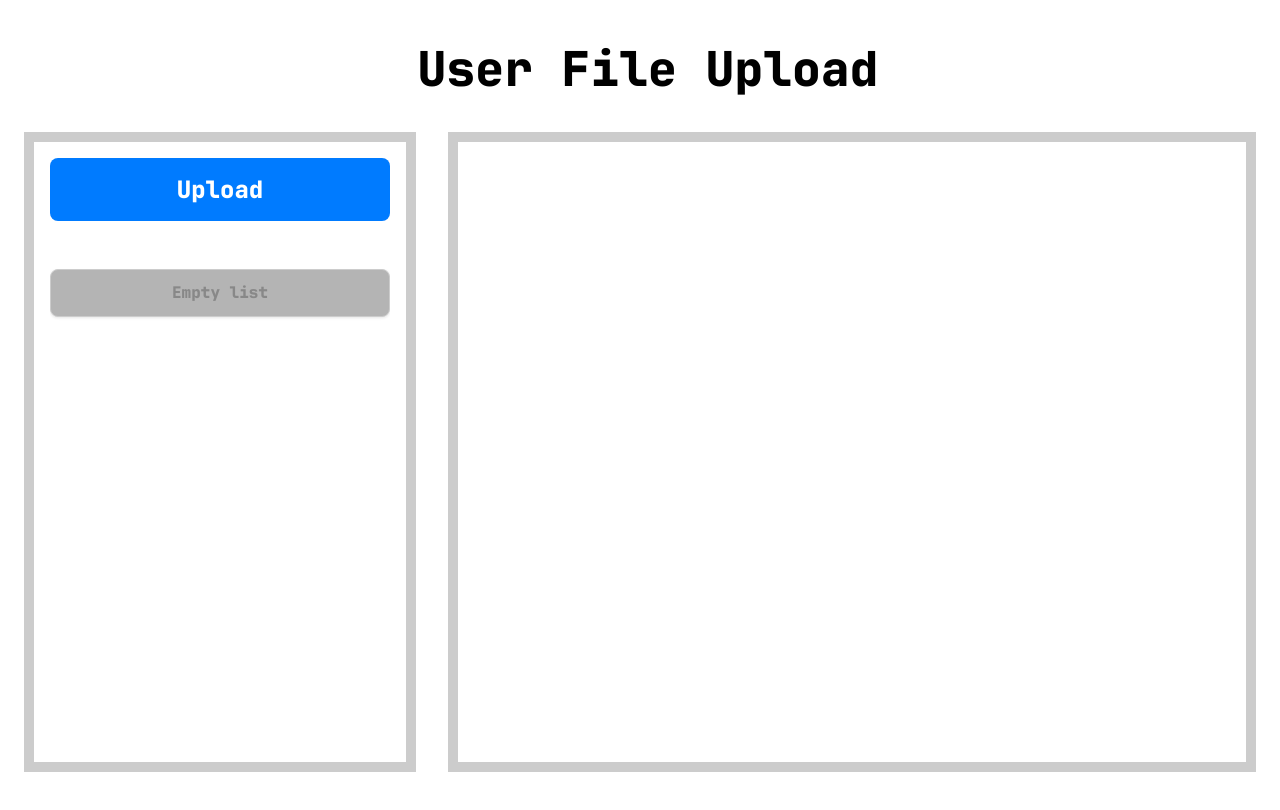
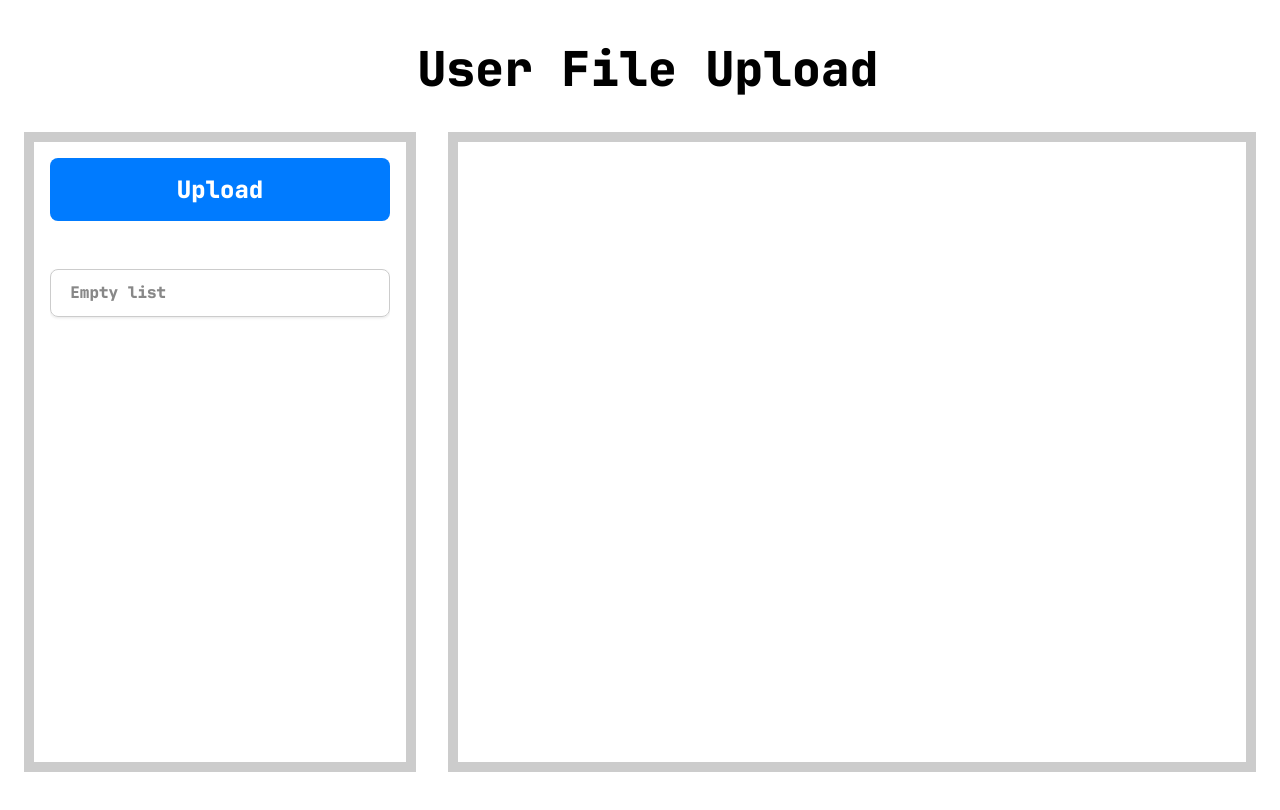
Before and after one commit to OvidijusStankaitis/EduPal, a React (Create React App) app in the folder PSI_Project/ClientApp/: page /user in a window 1280 px wide. In both pictures the pointer is over the item "Empty list". Shown: the top 810 px of the page. Built offline with nearby package versions, Linux system fonts and the light colour scheme.

Commit message:
Changed the list formating

```diff
--- a/PSI_Project/ClientApp/src/components/UserPanel.css
+++ b/PSI_Project/ClientApp/src/components/UserPanel.css
@@ -36,6 +36,20 @@
     padding-left: 0; /* remove default padding from ul */
 }
 
+.empty{
+    color: #888;
+}
+
+.files-list li.empty:hover {
+    color: #888;
+    background-color: initial;
+    cursor: default;
+}
+
+.files-list li.empty:active {
+    transform: scale(1);
+}
+
 .files-list li {
     padding: 0.8rem 1.2rem;
     border: 1px solid #ccc;
@@ -62,11 +76,6 @@
     background-color: #007BFF;
     color: white;
     box-shadow: 0 2px 6px rgba(0,0,0,0.2);
-}
-
-.empty {
-    color: #888;
-    text-align: center;
 }
 
 .pdf-viewer {
```
Also changed, not shown: PSI_Project/ClientApp/src/components/UserPanel.js (line endings or trailing spaces).
